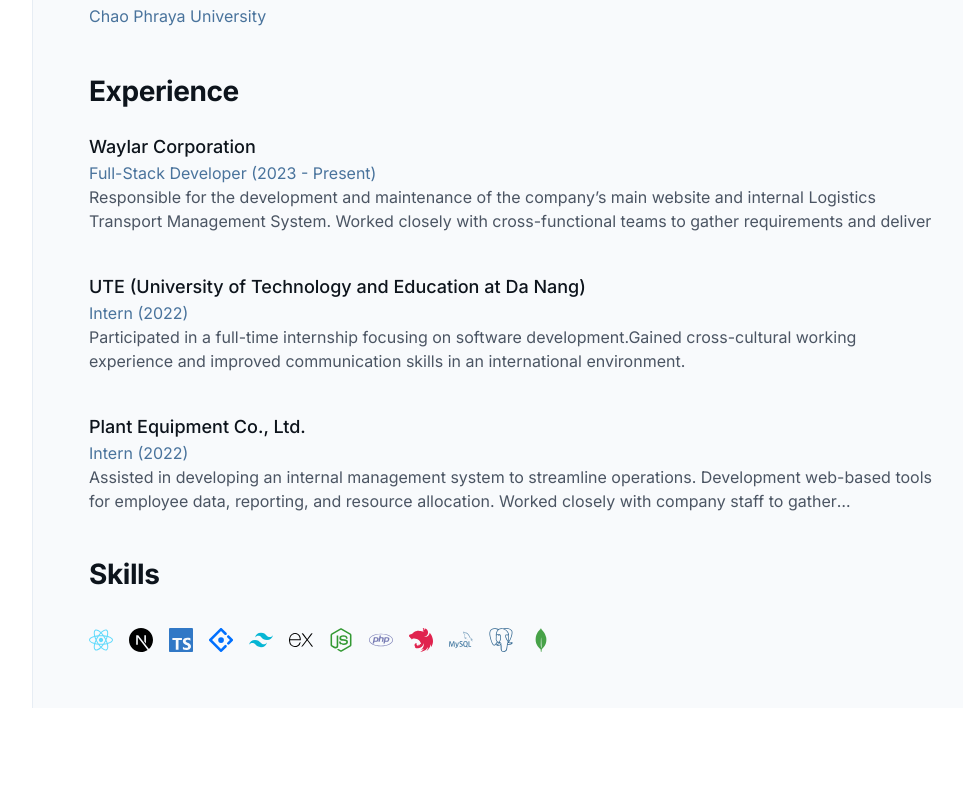
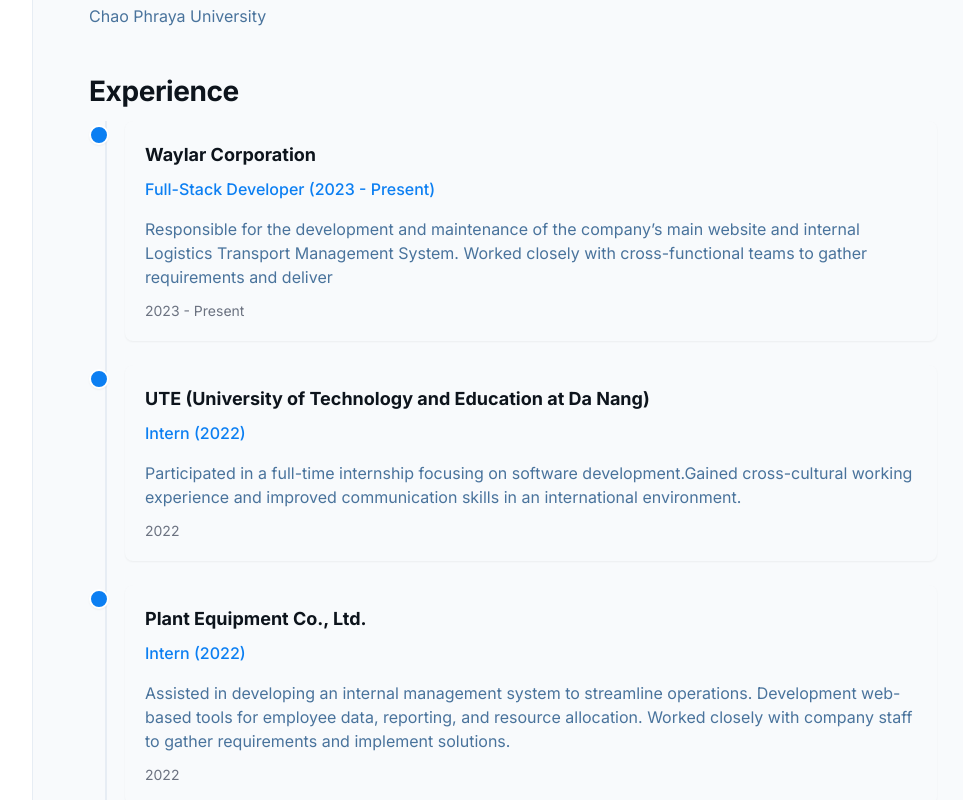
Before and after one commit to Tawan151766/personal-app, a Next.js app: page /about-me in a window 1280 px wide. Shown: the part 700-1500 px from the top of the page, without its empty margins (287-1250 px from the left). Before the commit the page ends 1408 px from the top, so only its background shows below. Built offline with nearby package versions, Linux system fonts and the light colour scheme; no server answers.

Commit message:
feat: time line

```diff
--- a/messages/en.json
+++ b/messages/en.json
@@ -103,12 +103,12 @@
       "mobileDevelopment": "Mobile Development",
       "dataScience": "Data Science"
     },
-    "ecommercePlatform": {
-      "title": "E-commerce Platform",
-      "description": "Developed a full-fledged e-commerce platform with user authentication, product catalog, shopping cart, and payment gateway integration.",
-      "detailTitle": "E-commerce Platform for Artisanal Goods",
-      "detailDescription": "This project involved developing a comprehensive e-commerce platform for a local artisan collective, enabling them to showcase and sell their handcrafted goods online. The platform supports product listings, user accounts, shopping cart functionality, and secure payment processing.",
-      "role": "As the lead full-stack developer, I was responsible for the entire development lifecycle, from initial concept and design to deployment and ongoing maintenance. My contributions included designing the database schema, implementing the backend API, developing the frontend user interface, and integrating payment gateways."
+    "organizationTodoSystem": {
+      "title": "Organization Task Management System",
+      "description": "Developed an internal task management system to efficiently create, assign, and track the status of tasks within the organization.",
+      "detailTitle": "ToDo List System for Internal Task Management",
+      "detailDescription": "This system allows administrators to create tasks, assign them to employees, and monitor progress through a dashboard. Users can also view summaries of their tasks and mark completed tasks.",
+      "role": "As a Full Stack Developer, I was responsible for developing the dashboard UI, user management, task handling, and the entire database system."
     },
     "socialMediaDashboard": {
       "title": "Social Media Dashboard",
--- a/src/app/about-me/page.jsx
+++ b/src/app/about-me/page.jsx
@@ -7,6 +7,7 @@
   Section,
   SkillsList,
   InfoCard,
+  Timeline,
 } from "../../components";
 
 function AboutPage() {
@@ -61,26 +62,31 @@
       </Section>
 
       <Section title={t("Experience.title")}>
-        <div className="space-y-4">
-          <InfoCard
-            title={t("Experience.waylar")}
-            subtitle={t("Experience.waylarPosition")}
-            description={t("Experience.waylarDescription")}
-          />
-          <InfoCard
-            title={t("Experience.UTE")}
-            subtitle={t("Experience.UTEPosition")}
-            description={t("Experience.UTEDescription")}
-          />
-          <InfoCard
-            title={t("Experience.plantEquipment")}
-            subtitle={t("Experience.plantEquipmentPosition")}
-            description={t("Experience.plantEquipmentDescription")}
-          />
-        </div>
+        <Timeline
+          items={[
+            {
+              title: t("Experience.waylar"),
+              subtitle: t("Experience.waylarPosition"),
+              description: t("Experience.waylarDescription"),
+              period: "2023 - Present",
+            },
+            {
+              title: t("Experience.UTE"),
+              subtitle: t("Experience.UTEPosition"),
+              description: t("Experience.UTEDescription"),
+              period: "2022",
+            },
+            {
+              title: t("Experience.plantEquipment"),
+              subtitle: t("Experience.plantEquipmentPosition"),
+              description: t("Experience.plantEquipmentDescription"),
+              period: "2022",
+            },
+          ]}
+        />
       </Section>
 
-      <Section title="Skills">
+      <Section title={"Skills"}>
         <SkillsList skills={skills} />
       </Section>
     </AboutLayout>
--- a/src/components/PageHeader.js
+++ b/src/components/PageHeader.js
@@ -18,16 +18,7 @@
       </div>
       <div className="flex items-center gap-2">
         <LanguageSwitcher />
-        {showShareButton && (
-          <button
-            className="flex max-w-[480px] cursor-pointer items-center justify-center overflow-hidden rounded-lg h-12 bg-transparent text-[#0d141c] gap-2 text-base font-bold leading-normal tracking-[0.015em] min-w-0 p-0"
-            onClick={onShareClick}
-          >
-            <div className="text-[#0d141c]">
-              <Icon name="share" size="24px" />
-            </div>
-          </button>
-        )}
+
       </div>
     </div>
   );
--- /dev/null
+++ b/src/components/Timeline.js
@@ -0,0 +1,41 @@
+"use client";
+
+export default function Timeline({ items = [] }) {
+  return (
+    <div className="relative px-4 lg:px-6">
+      {/* Timeline line */}
+      <div className="absolute left-8 lg:left-10 top-0 bottom-0 w-0.5 bg-[#e7edf4]"></div>
+
+      <div className="space-y-6">
+        {items.map((item, index) => (
+          <div key={index} className="relative flex items-start gap-4">
+            {/* Timeline dot */}
+            <div className="relative z-10 flex-shrink-0 w-4 h-4 lg:w-5 lg:h-5 bg-[#0c7ff2] rounded-full border-2 border-white shadow-sm mt-1"></div>
+
+            {/* Content */}
+            <div className="flex-1 bg-slate-50 rounded-lg p-4 lg:p-5 shadow-sm hover:shadow-md transition-shadow duration-200">
+              <div className="flex flex-col gap-2">
+                <h3 className="text-[#0d141c] text-base lg:text-lg font-semibold leading-normal">
+                  {item.title}
+                </h3>
+                <p className="text-[#0c7ff2] text-sm lg:text-base font-medium leading-normal">
+                  {item.subtitle}
+                </p>
+                {item.description && (
+                  <p className="text-[#49739c] text-sm lg:text-base font-normal leading-relaxed mt-2">
+                    {item.description}
+                  </p>
+                )}
+                {item.period && (
+                  <p className="text-[#6b7280] text-xs lg:text-sm font-normal leading-normal mt-1">
+                    {item.period}
+                  </p>
+                )}
+              </div>
+            </div>
+          </div>
+        ))}
+      </div>
+    </div>
+  );
+}
--- a/src/components/index.js
+++ b/src/components/index.js
@@ -10,6 +10,7 @@
 export { default as SkillIcon } from './SkillIcon';
 export { default as SkillsList } from './SkillsList';
 export { default as InfoCard } from './InfoCard';
+export { default as Timeline } from './Timeline';
 export { default as AboutNavigation } from './AboutNavigation';
 export { default as AboutLayout } from './AboutLayout';
 export { default as ProjectCard } from './ProjectCard';
```
